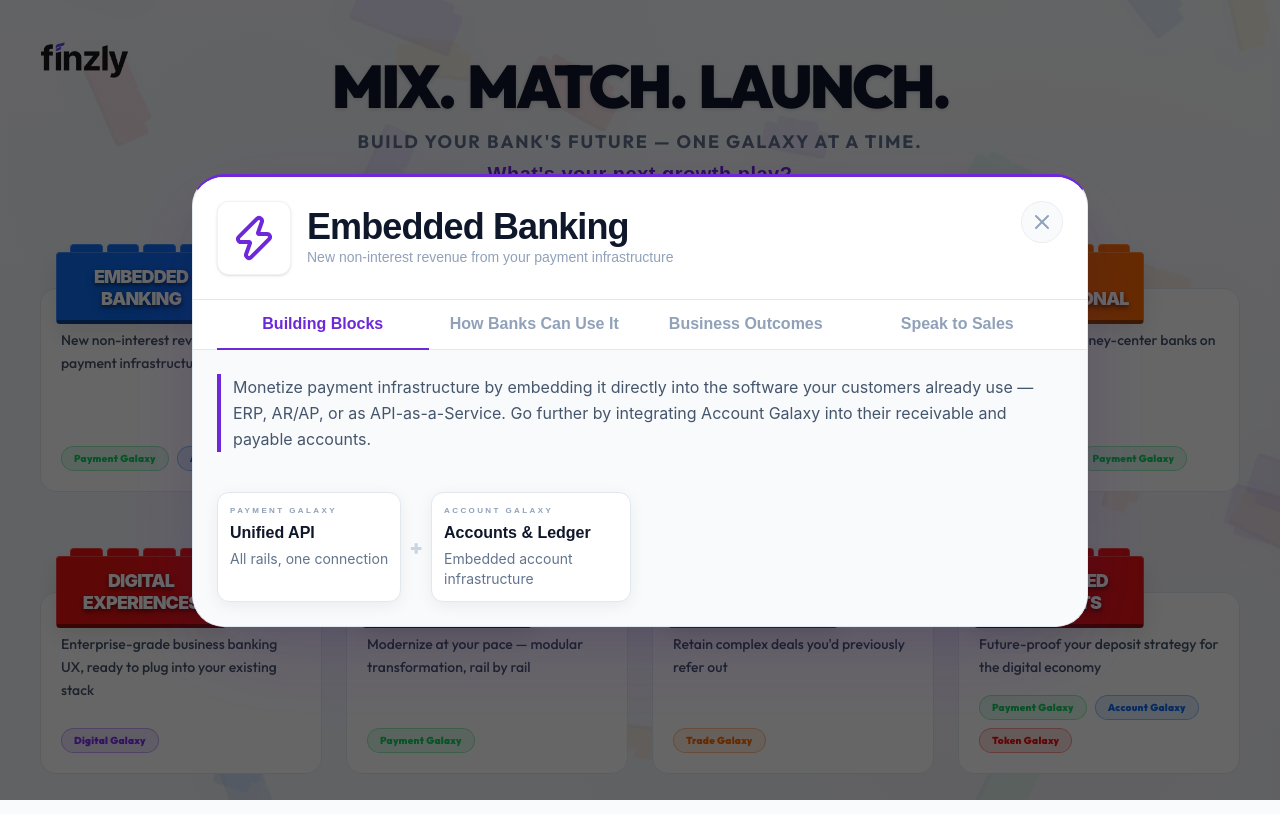
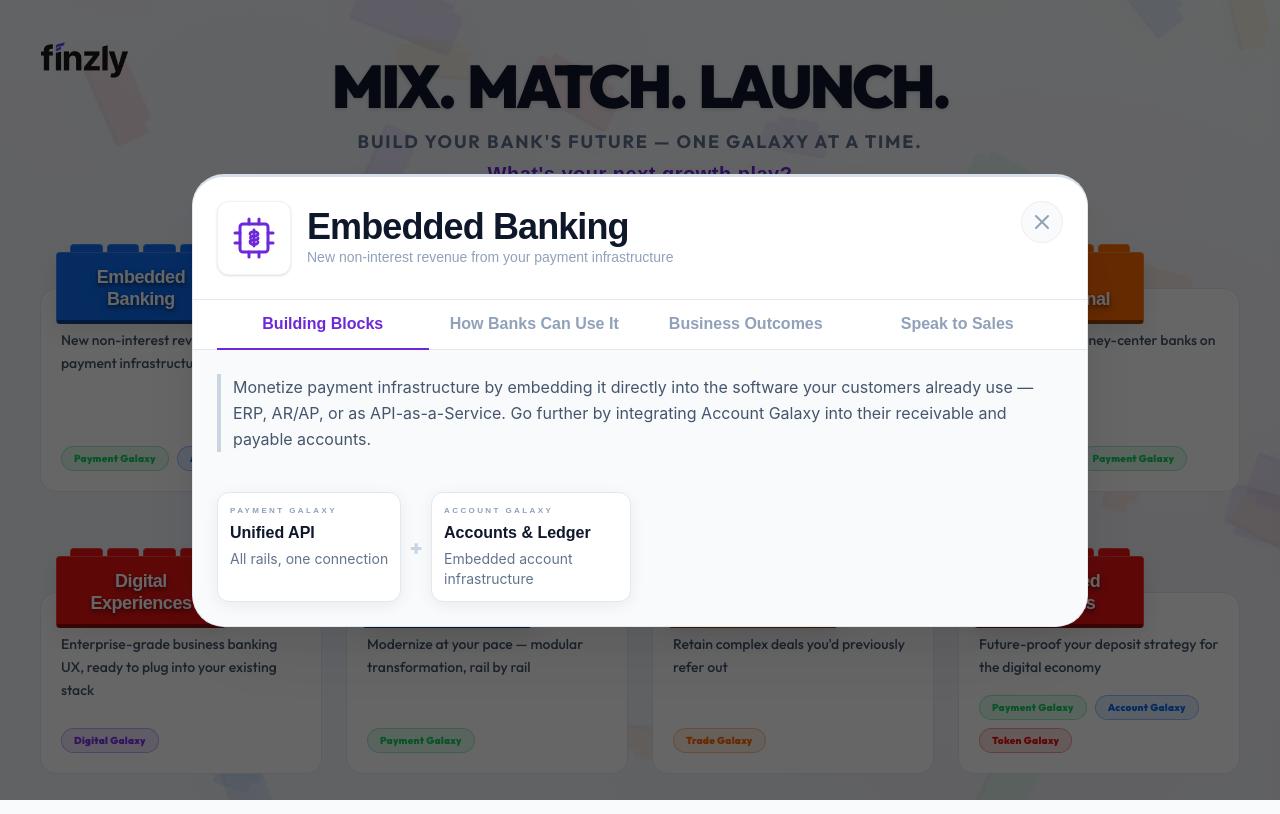
Before and after one commit to SandhiyaGiri/galaxy-conference, a React (Vite) app: page / in a window 1280 px wide. Both pictures are taken after a click on the element 181 px from the left and 368 px from the top of the page. Built offline with nearby package versions, Linux system fonts and the light colour scheme; a web font is replaced by a local one.

Commit message:
Modified the icons

```diff
--- a/src/App.tsx
+++ b/src/App.tsx
@@ -1,15 +1,14 @@
 import { useState, useEffect } from "react";
 import { motion, AnimatePresence } from "framer-motion";
 import {
-  Zap,
   Users,
-  Building2,
+  HandCoins,
   Globe,
-  Sparkles,
-  Settings,
-  TrendingUp,
-  Coins
+  LayoutDashboard,
+  ArrowRightLeft,
+  TrendingUp
 } from "lucide-react";
+import { EmbeddedBankingIcon, TokenizedDepositsIcon } from "./components/CustomIcons";
 import LegoBackground from "./components/kiosk/LegoBackground";
 import LegoBrick, { type BrickColor } from "./components/kiosk/LegoBrick";
 import BlueprintCard from "./components/kiosk/BlueprintCard";
@@ -26,7 +25,7 @@
 
 const LEVERS = [
   {
-    id: 1, icon: <Zap size={48} />, title: "Embedded Banking",
+    id: 1, icon: <EmbeddedBankingIcon size={48} />, title: "Embedded Banking",
     color: "blue" as BrickColor,
     benefit: "New non-interest revenue from your payment infrastructure",
     blocks: ["payment", "account"],
@@ -55,7 +54,7 @@
     reps: ["steve"],
   },
   {
-    id: 3, icon: <Building2 size={48} />, title: "Specialty Deposits",
+    id: 3, icon: <HandCoins size={48} />, title: "Specialty Deposits",
     color: "green" as BrickColor,
     benefit: "Launch vertical-specific deposit products in days",
     blocks: ["account", "token"],
@@ -84,7 +83,7 @@
     reps: ["brian"],
   },
   {
-    id: 5, icon: <Sparkles size={48} />, title: "Digital Experiences",
+    id: 5, icon: <LayoutDashboard size={48} />, title: "Digital Experiences",
     color: "red" as BrickColor,
     benefit: "Enterprise-grade business banking UX, ready to plug into your existing stack",
     blocks: ["digital"],
@@ -100,7 +99,7 @@
     reps: ["karuna"],
   },
   {
-    id: 6, icon: <Settings size={48} />, title: "Payment Modernization",
+    id: 6, icon: <ArrowRightLeft size={48} />, title: "Payment Modernization",
     color: "blue" as BrickColor,
     benefit: "Modernize at your pace — modular transformation, rail by rail",
     blocks: ["payment"],
@@ -132,7 +131,7 @@
     reps: ["brian"],
   },
   {
-    id: 8, icon: <Coins size={48} />, title: "Tokenized Deposits",
+    id: 8, icon: <TokenizedDepositsIcon size={48} />, title: "Tokenized Deposits",
     color: "red" as BrickColor,
     benefit: "Future-proof your deposit strategy for the digital economy",
     blocks: ["payment", "account", "token"],
--- /dev/null
+++ b/src/components/CustomIcons.tsx
@@ -0,0 +1,81 @@
+import React from 'react';
+
+interface IconProps {
+  size?: number;
+  className?: string;
+  color?: string;
+}
+
+export const EmbeddedBankingIcon: React.FC<IconProps> = ({ size = 24, className = '' }) => (
+  <svg
+    width={size}
+    height={size}
+    viewBox="0 0 24 24"
+    fill="none"
+    stroke="currentColor"
+    strokeWidth="1.5"
+    strokeLinecap="round"
+    strokeLinejoin="round"
+    className={className}
+  >
+    {/* Main chip body */}
+    <rect x="5" y="5" width="14" height="14" rx="1.5" />
+
+    {/* Professional dollar symbol - flipped */}
+    <g stroke="currentColor" strokeWidth="1.4" fill="none" strokeLinecap="round" strokeLinejoin="round" transform="scaleX(-1) translate(-24 0)">
+      {/* Vertical line - clean and centered */}
+      <line x1="12" y1="8" x2="12" y2="16" />
+      {/* Top loop - clean semi-circle */}
+      <path d="M 10 10 C 10 9.3 11 8.8 12 8.8 C 13 8.8 14 9.3 14 10 C 14 10.6 13.2 11 12 11 C 10.8 11 10.2 11.4 10.2 12" />
+      {/* Bottom loop - clean semi-circle */}
+      <path d="M 14 12 C 14.2 12.6 13.2 13 12 13 C 10.8 13 10 13.4 10 14 C 10 14.7 11 15.2 12 15.2 C 13 15.2 14 14.7 14 14" />
+    </g>
+
+    {/* Left connection pins */}
+    <line x1="2.5" y1="9.5" x2="5" y2="9.5" strokeWidth="1.5" />
+    <line x1="2.5" y1="14.5" x2="5" y2="14.5" strokeWidth="1.5" />
+
+    {/* Right connection pins */}
+    <line x1="19" y1="9.5" x2="21.5" y2="9.5" strokeWidth="1.5" />
+    <line x1="19" y1="14.5" x2="21.5" y2="14.5" strokeWidth="1.5" />
+
+    {/* Top connection pins */}
+    <line x1="9.5" y1="2.5" x2="9.5" y2="5" strokeWidth="1.5" />
+    <line x1="14.5" y1="2.5" x2="14.5" y2="5" strokeWidth="1.5" />
+
+    {/* Bottom connection pins */}
+    <line x1="9.5" y1="19" x2="9.5" y2="21.5" strokeWidth="1.5" />
+    <line x1="14.5" y1="19" x2="14.5" y2="21.5" strokeWidth="1.5" />
+  </svg>
+);
+
+export const TokenizedDepositsIcon: React.FC<IconProps> = ({ size = 24, className = '' }) => (
+  <svg
+    width={size}
+    height={size}
+    viewBox="0 0 24 24"
+    fill="none"
+    stroke="currentColor"
+    strokeWidth="1.5"
+    strokeLinecap="round"
+    strokeLinejoin="round"
+    className={className}
+  >
+    {/* Globe - larger and cleaner */}
+    <circle cx="12" cy="8" r="5" />
+    <ellipse cx="12" cy="8" rx="5" ry="2.2" />
+    <path d="M 7 8 Q 12 9.5 17 8" strokeWidth="1.5" />
+    <path d="M 12 3 L 12 13" strokeWidth="1.5" />
+    <path d="M 7.8 5.8 Q 12 7 16.2 5.8" strokeWidth="1.5" />
+    <path d="M 8 10.2 Q 12 9 16 10.2" strokeWidth="1.5" />
+
+    {/* Database cylinder - larger and proportional */}
+    <ellipse cx="12" cy="16" rx="4.5" ry="1.2" />
+    <line x1="7.5" y1="16" x2="7.5" y2="19.5" strokeWidth="1.5" />
+    <line x1="16.5" y1="16" x2="16.5" y2="19.5" strokeWidth="1.5" />
+    <ellipse cx="12" cy="19.5" rx="4.5" ry="1.2" fill="currentColor" opacity="0.35" />
+
+    {/* Center band on cylinder for depth */}
+    <ellipse cx="12" cy="17.5" rx="4.5" ry="1" fill="none" opacity="0.4" />
+  </svg>
+);
--- a/src/components/kiosk/BlueprintCard.tsx
+++ b/src/components/kiosk/BlueprintCard.tsx
@@ -105,7 +105,7 @@
               animate={{ opacity: 1, x: 0 }}
               className="flex flex-col h-full"
             >
-              <p className="text-base text-slate-600 leading-relaxed mb-4 border-l-4 border-primary pl-3 font-normal">
+              <p className="text-base text-slate-600 leading-relaxed mb-4 border-l-4 border-slate-300 pl-3 font-normal">
                 {lever.description}
               </p>
               <div className="mt-auto pt-6">
@@ -159,7 +159,11 @@
                 </div>
                 <div className="md:w-52 glass-panel p-5 rounded-2xl flex flex-col items-center justify-center gap-3 shrink-0">
                   <div className="text-center">
-                    <div className="text-base font-medium text-slate-800 font-satoshi">Download the brochure</div>
+                    <div className="text-base font-medium text-slate-800 font-satoshi">
+                      {lever.title === "Trade Finance & Swaps"
+                        ? "Download Arvest Bank's case study on Trade Finance"
+                        : "Download the brochure"}
+                    </div>
                     <div className="text-sm font-normal text-slate-500 font-satoshi mt-1">Scan QR or ask your sales rep</div>
                   </div>
                   <div className="w-36 h-36 bg-white rounded-xl border border-slate-200 overflow-hidden p-1 shrink-0">
@@ -185,13 +189,11 @@
                     <img
                       src={rep.photo}
                       alt={rep.name}
-                      className="w-20 h-20 md:w-24 md:h-24 rounded-full object-cover"
+                      className="w-20 h-20 md:w-24 md:h-24 rounded-xl object-cover"
                       style={{ border: `3px solid ${rep.color}` }}
                     />
                     <div className="text-center">
                       <div className="font-black text-base text-slate-900 font-satoshi">{rep.name}</div>
-                      <div className="text-xs text-slate-500 leading-snug font-satoshi">{rep.role}</div>
-                      <div className="text-xs text-slate-400 font-satoshi">{rep.region}</div>
                     </div>
                   </div>
                 ))}
--- a/src/components/kiosk/LegoBrick.tsx
+++ b/src/components/kiosk/LegoBrick.tsx
@@ -186,7 +186,7 @@
             {label && (
                 <div className="absolute inset-0 flex items-center justify-center p-4 pointer-events-none">
                     <span
-                        className={`${labelSize ?? "text-[18px]"} font-black text-center leading-tight drop-shadow-lg uppercase tracking-tighter`}
+                        className={`${labelSize ?? "text-[18px]"} font-bold text-center leading-tight drop-shadow-lg tracking-tight font-satoshi`}
                         style={{
                             color: "#fff",
                             textShadow: "0 2px 4px rgba(0,0,0,0.5)",
--- a/src/index.css
+++ b/src/index.css
@@ -83,10 +83,10 @@
   isolation: isolate;
   background: #ffffff;
   border: 1px solid hsl(214.3 31.8% 91.4%);
-  border-top: 3px solid hsl(263.4 70% 50.4%);
+  border-top: 3px solid hsl(214.3 31.8% 88%);
   box-shadow:
-    0 32px 96px -16px rgba(76, 29, 149, 0.18),
-    0 16px 48px -12px rgba(15, 23, 42, 0.12);
+    0 32px 96px -16px rgba(15, 23, 42, 0.10),
+    0 16px 48px -12px rgba(15, 23, 42, 0.08);
 }
 
 .luxury-shine {
```
